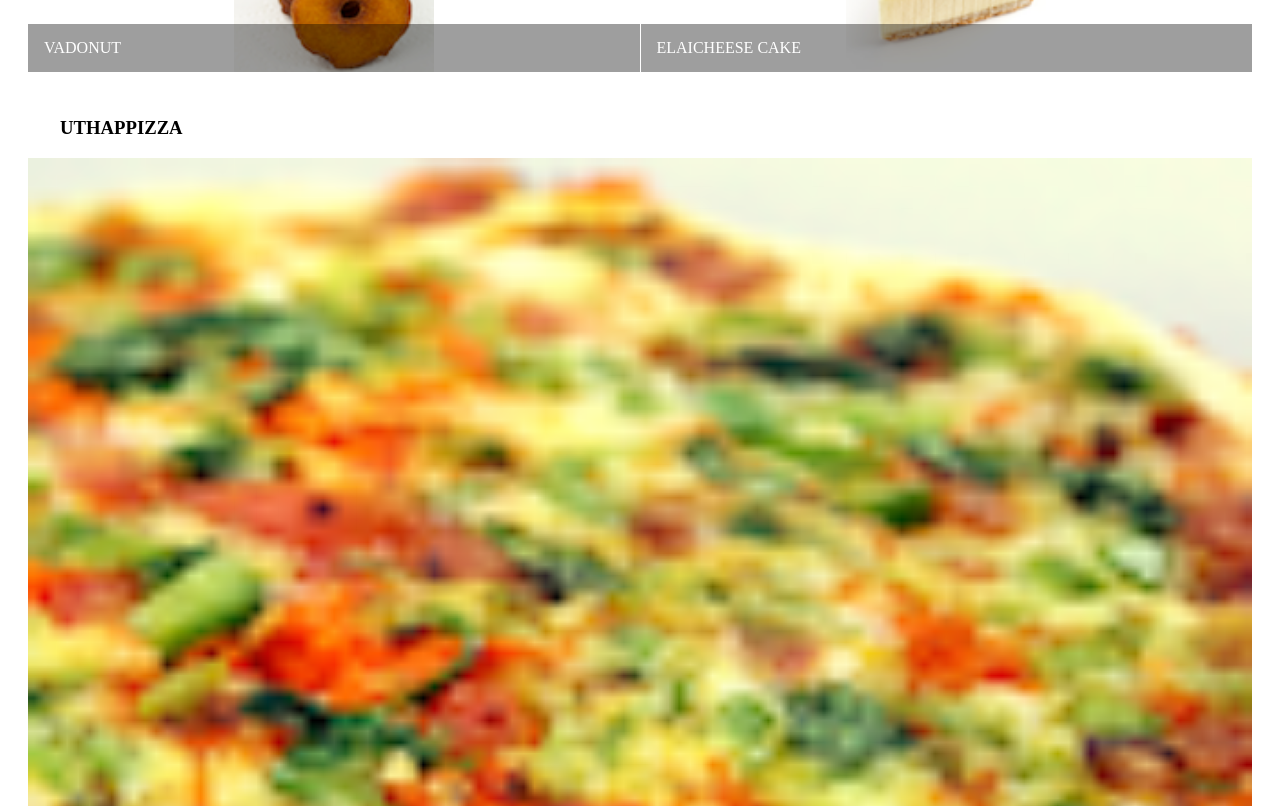
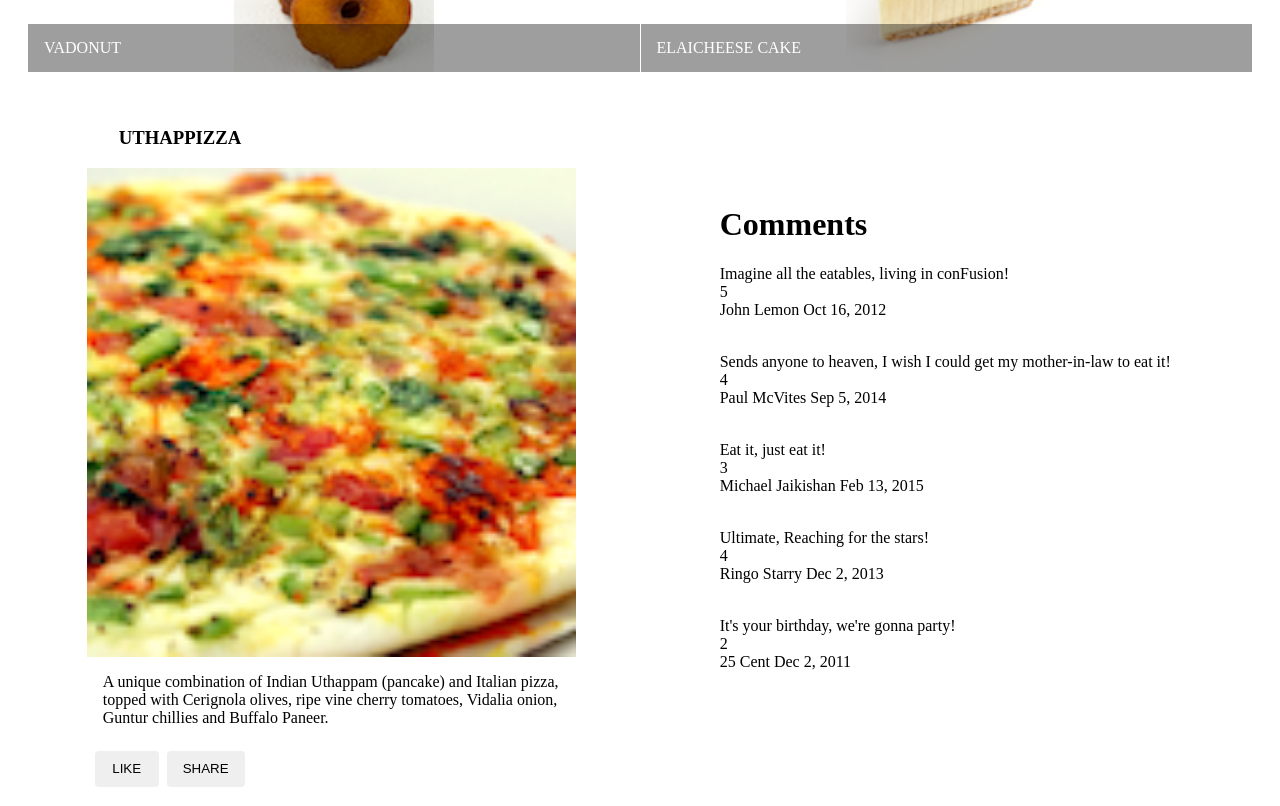
Before and after one commit to promitee-k/Coursera_Angular_Webapp, an Angular app: page / in a window 1280 px wide. Shown: the part 500-1306 px from the top of the page. Built offline with nearby package versions, Linux system fonts and the light colour scheme.

Commit message:
component part 2

```diff
--- a/src/app/app.module.ts
+++ b/src/app/app.module.ts
@@ -15,12 +15,14 @@
 import { MenuComponent } from './menu/menu.component';
 
 import { MatListModule } from '@angular/material/list';
+import { DishdetailsComponent } from './dishdetails/dishdetails.component';
 
 
 @NgModule({
   declarations: [
     AppComponent,
-    MenuComponent
+    MenuComponent,
+    DishdetailsComponent
   ],
   imports: [
     BrowserModule,
--- /dev/null
+++ b/src/app/dishdetails/dishdetails.component.html
@@ -0,0 +1,44 @@
+<div class="container"
+    fxLayout="row"
+    fxLayout.sm="column"
+    fxLayout.xs="column"
+    fxLayoutAlign.gt-md="space-around center"
+    fxLayoutGap="10px"
+    fxLayoutGap.xs="0">
+
+  <div fxFlex="40">
+      <mat-card *ngIf="dish">
+        <mat-card-header>
+          <mat-card-title>
+            <h3>{{dish.name | uppercase}}</h3>
+          </mat-card-title>
+        </mat-card-header>
+        <img mat-card-image src={{dish.image}} alt={{dish.name}}>
+        <mat-card-content>
+          <p>{{dish.description}}
+          </p>
+        </mat-card-content>
+        <mat-card-actions>
+          <button mat-button>LIKE</button>
+          <button mat-button>SHARE</button>
+        </mat-card-actions>
+      </mat-card>
+    </div>
+
+<div fxFlex="40">
+    <mat-list>
+      <h1 matSubheader>Comments</h1>
+      <mat-list-item *ngFor="let comment of comments">
+        <p matLine> {{comment.comment}}
+        </p>
+        <p matLine> {{comment.rating}}
+          </p>
+          <p matLine> {{comment.author}} {{comment.date | date}}
+          </p>
+      </mat-list-item>
+
+    </mat-list>
+
+
+
+</div>
--- /dev/null
+++ b/src/app/dishdetails/dishdetails.component.ts
@@ -0,0 +1,64 @@
+import { Component, OnInit } from '@angular/core';
+import { CommentStmt } from '@angular/compiler';
+
+
+const DISH = {
+  id: '0',
+  name: 'Uthappizza',
+  image: '/assets/images/uthappizza.png',
+  category: 'mains',
+  featured: true,
+  label: 'Hot',
+  price: '4.99',
+  // tslint:disable-next-line:max-line-length
+  description: 'A unique combination of Indian Uthappam (pancake) and Italian pizza, topped with Cerignola olives, ripe vine cherry tomatoes, Vidalia onion, Guntur chillies and Buffalo Paneer.',
+  comments: [
+       {
+           rating: 5,
+           comment: 'Imagine all the eatables, living in conFusion!',
+           author: 'John Lemon',
+           date: '2012-10-16T17:57:28.556094Z'
+       },
+       {
+           rating: 4,
+           comment: 'Sends anyone to heaven, I wish I could get my mother-in-law to eat it!',
+           author: 'Paul McVites',
+           date: '2014-09-05T17:57:28.556094Z'
+       },
+       {
+           rating: 3,
+           comment: 'Eat it, just eat it!',
+           author: 'Michael Jaikishan',
+           date: '2015-02-13T17:57:28.556094Z'
+       },
+       {
+           rating: 4,
+           comment: 'Ultimate, Reaching for the stars!',
+           author: 'Ringo Starry',
+           date: '2013-12-02T17:57:28.556094Z'
+       },
+       {
+           rating: 2,
+           comment: 'It\'s your birthday, we\'re gonna party!',
+           author: '25 Cent',
+           date: '2011-12-02T17:57:28.556094Z'
+       }
+   ]
+};
+
+@Component({
+  selector: 'app-dishdetails',
+  templateUrl: './dishdetails.component.html',
+  styleUrls: ['./dishdetails.component.scss']
+})
+
+export class DishdetailsComponent implements OnInit {
+
+  dish = DISH;
+  comments= DISH.comments;
+  constructor() { }
+
+  ngOnInit() {
+  }
+
+}
--- a/src/app/menu/menu.component.html
+++ b/src/app/menu/menu.component.html
@@ -20,22 +20,6 @@
     </mat-grid-list>
   </div>
 
-<div fxFlex *ngIf="selectedDish">
-  <mat-card>
-    <mat-card-header>
-      <mat-card-title>
-        <h3>{{selectedDish.name | uppercase}}</h3>
-      </mat-card-title>
-    </mat-card-header>
-    <img mat-card-image src={{selectedDish.image}} alt={{selectedDish.name}}>
-    <mat-card-content>
-      <p>{{selectedDish.description}}
-      </p>
-    </mat-card-content>
-    <mat-card-actions>
-      <button mat-button>LIKE</button>
-      <button mat-button>SHARE</button>
-    </mat-card-actions>
-  </mat-card>
 </div>
-</div>
+
+<app-dishdetails></app-dishdetails>
```
Also changed, not shown: src/app/dishdetails/dishdetails.component.scss (added), 1 other file (tests, documents, lock files or other folders).
